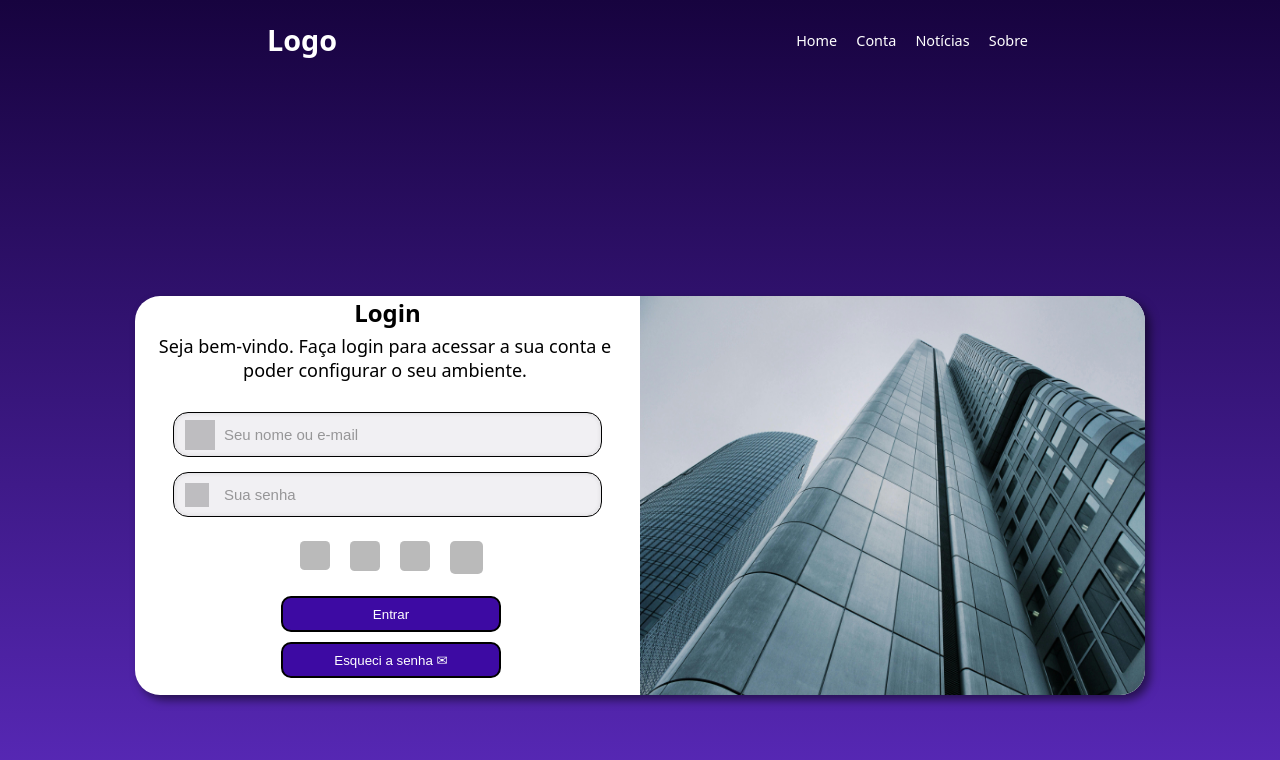
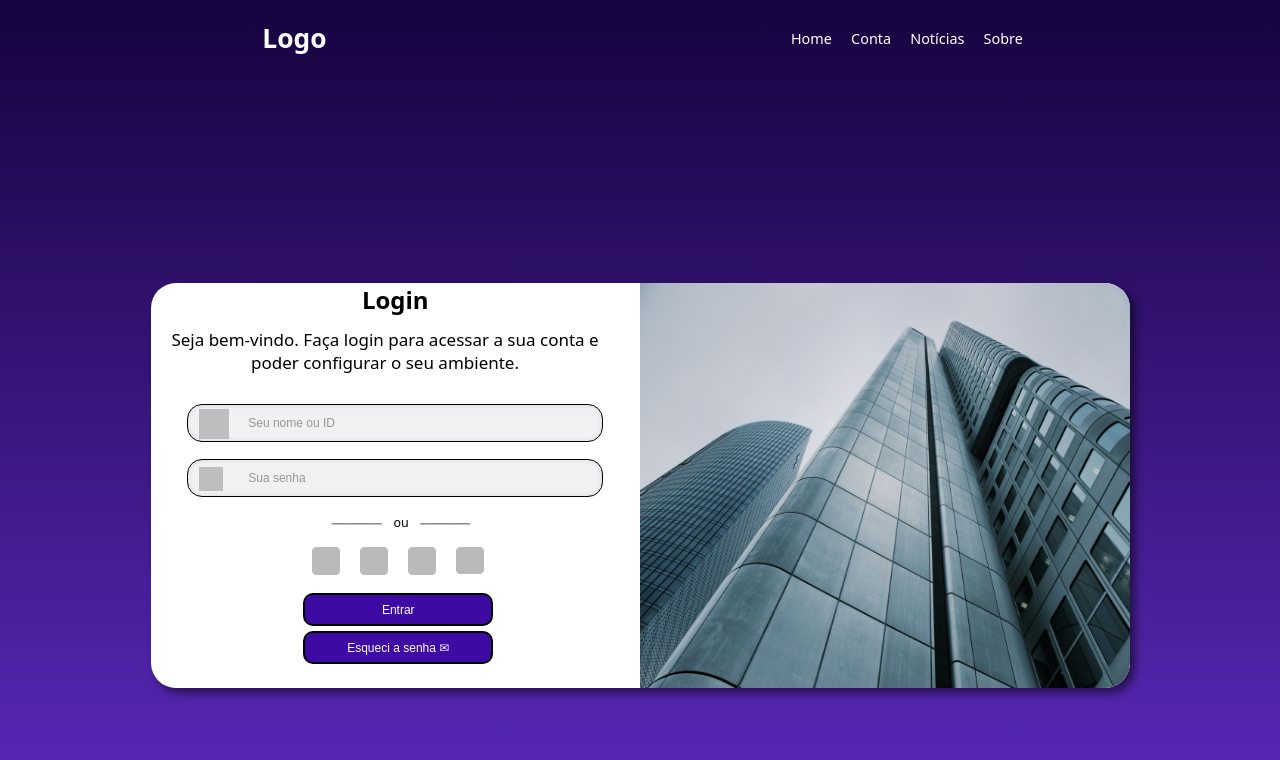
Before and after one commit to Renannavarro016/projeto-login, a PHP site: page / in a window 1280 px wide. Shown: the top 760 px of the page. Run offline with PHP 8.4, Linux system fonts and the light colour scheme; grey boxes are pictures that could not be loaded.

Commit message:
commit nav, socials and section

```diff
--- a/estilos/style.css
+++ b/estilos/style.css
@@ -31,10 +31,9 @@ header #logo a {
     user-select: none;
     color: white;
     text-decoration: none;
-    font-size: 1.2em;
-    padding: 5px;
+    font-size: 1.1em;
     user-select: none;
-    margin-left: 25px;
+    margin-left: 20px;
 }
 
 #menu ul {
@@ -45,9 +44,8 @@ header #logo a {
     position: relative;
     color: white;
     text-decoration: none;
-    padding: 0px;
     margin-right: 15px;
-    font-size: .9em;
+    font-size: 14.4px;
     font-weight: 500;
     transition: all 0.5s;
 }
@@ -78,8 +76,8 @@ div h1 {
 
 div p {
     text-align: center;
-    font-size: 17.7px;
-    margin: 5px 10px 14px 10px;
+    font-size: 15px;
+    margin: 12px 20px 12px 20px;
 }
 
 form {
@@ -93,7 +91,7 @@ form {
 div .box {
     position: relative;
     width: 85%;
-    height: 45px;
+    height: 40px;
     margin: 0px 0;
     margin-top: 10px;
 }
@@ -101,21 +99,22 @@ div .box {
 .box input {
     position: relative;
     width: 100%;
-    height: 100%;
+    height: 95%;
     background-color: #cac6d142;
     border-radius: 15px;
     border: 1px solid black;
-    font-size: 15px;
-    padding: 0 50px;
+    font-size: 12px;
+    padding: 0 60px;
     outline: none;
     box-shadow: inset 0 0 5px rgba(0, 0, 0, 0.11);
-    transition: all 0.3s;
+    transition: all 0.3s, transform .3s;
+    margin-bottom: 5px;
 }
 
 .box input:hover {
     box-shadow: inset 0 0 8px rgba(0, 0, 0, 0.226);
     box-shadow: 2px 2px 5px rgba(0, 0, 0, 0.116);
-    transform: translateY(-3px);
+    transform: translateY(-2px);
     transition: all 0.7s;
 }
 
@@ -136,23 +135,33 @@ div .box {
     opacity: 0.7;
 }
 
+.box p {
+    display: block;
+    margin: auto;
+    font-size: 12.5px;
+    font-weight: 326;
+    margin-top: 10px;
+    margin-bottom: 0px;
+}
+
 .imagem-login {
     margin-bottom: 20px;
 }
 
 .imagem-login img {
     border-radius: 20px 20px 0px 0px;
-    width: 348px;
-    height: 260px;
+    width: 320px;
+    height: 250px;
 }
 
 section {
+    display: block;
     background-color: white;
-    width: 348px;
-    height: 689px;
+    width: 320px;
+    height: 670px;
     border-radius: 25px;
-    margin: 0 auto;
-    margin-top: 80px;
+    margin: auto;
+    margin-top: 48px;
     box-shadow: 5px 5px 10px rgba(0, 0, 0, 0.527);
     transition: 0.4s ease-out;
     align-items: center;
@@ -162,9 +171,9 @@ section {
     display: flex;
     justify-content: center;
     text-align: center;
-    margin-top: 19px;
-    margin-bottom: 7px;
-    margin-left: 8px;
+    margin-top: 39px;
+    margin-bottom: 15px;
+    margin-left: 5px;
     gap: 10px;
     opacity: 0.7;
 }
@@ -181,16 +190,17 @@ section {
 }
 
 .entrar button, .esqueci-senha button {
-    width: 220px;
-    height: 36px;
+    width: 190px;
+    height: 33px;
     border-radius: 10px;
     border: 2px solid black;
     color: white;
     background-color: #3d0aa3;
     transition: all 0.5s;
-    margin-top: 5px;
-    margin-left:7px;
+    margin-top: 0px;
+    margin-left: 6px;
     cursor: pointer;
+    font-size: 12px;
 }
 
 .entrar button:hover, .esqueci-senha button:hover {
--- a/estilos/telas-maiores.css
+++ b/estilos/telas-maiores.css
@@ -27,6 +27,10 @@ div h1 {
     margin-bottom: 20px;
 }
 
+.box input {
+    margin-bottom: 7px;
+}
+
 .imagem-login {
     margin-bottom: 20px;
 }
@@ -37,12 +41,19 @@ div h1 {
     height: 399px;
 }
 
+.box p {
+    font-size: 12.5px;
+    font-weight: 326;
+    margin-top: 10px;
+    margin-bottom: 0px;
+}
+
 .redes {
-    margin-bottom: 6px;
+    margin-bottom: 12px;
 }
 
 section {
-    width: 768px;
+    width: 758px;
     height: 399px;
     margin-top: 200px;
     box-shadow: 5px 5px 10px rgba(0, 0, 0, 0.527);
@@ -69,7 +80,7 @@ body {
 }
 
 .form-login p {
-    font-size: 18px;
+    font-size: 17px;
     padding-right: 510px;
 }
 
@@ -81,7 +92,21 @@ body {
     width: 50%;
     float: right;
     border-radius: 0px 25px 25px 0px;
-    height: 399px;
+    height: 405px;
+}
+
+.box input {
+    margin-bottom: 12px;
+}
+
+.box p {
+    position: absolute;
+    top: 45px;
+    right: -377px;
+    font-size: 12.5px;
+    font-weight: 326;
+    margin-top: 10px;
+    margin-bottom: 0px;
 }
 
 form {
@@ -89,13 +114,14 @@ form {
 }
 
 .redes {
-    margin-bottom: 7px;
+    margin-top: 43px;
+    margin-bottom: 8px;
 }
 
 section {
-    width: 1010px;
-    height: 399px;
-    margin-top: 200px;
+    width: 979px;
+    height: 405px;
+    margin-top: 190px;
     box-shadow: 5px 5px 10px rgba(0, 0, 0, 0.527);
     transition: 0.4s ease-out;
 }
--- a/index.html
+++ b/index.html
@@ -35,20 +35,22 @@
                 <form action="login.php" method="post">
                     <div class="box">
                         <label for="email"><img width="30" height="30" src="https://img.icons8.com/ios-glyphs/30/user--v1.png" alt="user--v1"/></label>
-                        <input type="email" name="eml" id="ieml" required minlength="4" placeholder="Seu nome ou e-mail" autocomplete="email">
+                        <input type="email" name="eml" id="ieml" required minlength="4" placeholder="Seu nome ou ID" autocomplete="email">
                     </div>
                     <div class="box">
                         <label for="senha"><img width="24" height="24" src="https://img.icons8.com/material-rounded/24/key--v1.png" alt="key--v1"/></label>
                         <input type="password" name="passw" id="ipassw" required minlength="6" maxlength="12" placeholder="Sua senha">
+                        <p>⎯⎯⎯⎯⎯⎯⎯⎯      ou     ⎯⎯⎯⎯⎯⎯⎯⎯</p>
                     </div>
                     <div class="redes">
-                        <div class="google"><a href="https://myaccount.google.com/?utm_source=sign_in_no_continue&pli=1" target="_blank"><img width="30" height="29" src="https://img.icons8.com/material-rounded/24/google-logo.png" alt="google-logo"/></a></div>
+                        <div class="google"><a href="https://myaccount.google.com/?utm_source=sign_in_no_continue&pli=1" target="_blank"><img width="28" height="28" src="https://img.icons8.com/?size=100&id=V5cGWnc9R4xj&format=png&color=000000" alt="google-logo"/></a></div>
                         <br>
-                        <div class="fcb"><a href="https://www.facebook.com/login/?locale=pt_BR" target="_blank"><img width="30" height="30" src="https://img.icons8.com/ios-glyphs/30/facebook-new.png" alt="facebook-new"/></a></div>
+                        <div class="fcb"><a href="https://www.facebook.com/login/?locale=pt_BR" target="_blank"><img width="28" height="28" src="https://img.icons8.com/?size=100&id=uLWV5A9vXIPu&format=png&color=000000" alt="facebook-new"/></a></div>
                         <br>
-                        <div class="gth"><a href="https://github.com/" target="_blank"><img width="30" height="30" src="https://img.icons8.com/ios-glyphs/30/github.png" alt="github"/></a></div>
+                        <div class="gth"><a href="https://mail.google.com/mail/u/0/?hl=pt-BR#inbox" target="_blank"><img width="28" height="28" src="https://img.icons8.com/?size=100&id=ZsqwnJaWUi9o&format=png&color=000000" alt="github"/></a></div>
                         <br>
-                        <div class="ink"><a href="https://br.linkedin.com/?mcid=6821526239111716925&src=go-pa&trk=sem-ga_campid.12619604099_asid.149519181275_crid.725790844705_kw.linkedin%20login_d.c_tid.kwd-12704335873_n.g_mt.e_geo.9100660&cid=&gclsrc=aw.ds&gad_source=1&gad_campaignid=12619604099&gbraid=0AAAAABhL5JMizEaa6L2n2UCKLbHqiGxwV&gclid=Cj0KCQjwsPzHBhDCARIsALlWNG1npEZ8HoWkxk8Feg1lkFt7S24IuE_t1ComjV_6sTO_jrg4EEMO2dYaAtWyEALw_wcB" target="_blank"><img width="33" height="33" src="https://img.icons8.com/ios-glyphs/30/linkedin.png" alt="linkedin"/></a></div>
+                        <div class="ink"><a href="https://secure6.store.apple.com/br/shop/signIn?ssi=4AAABnp6Cey0AICBbcLJN4nQYMwWmygZNbVWn49yaS4citosJMAPPvJFMAAAAHGh0dHBzOi8vd3d3LmFwcGxlLmNvbS9ici98fHwAAgGmIE9bBMChLdiHW1IJ7VBANqOtA73cDZ6gPsjTXI6SMQ" target="_blank"><img width="28" height="27" src="https://img.icons8.com/?size=100&id=95294&format=png&color=000000" alt="linkedin"/></a>
+                        </div>
                     </div>
                     <div class="entrar">
                         <button type="submit">Entrar</button>
```
